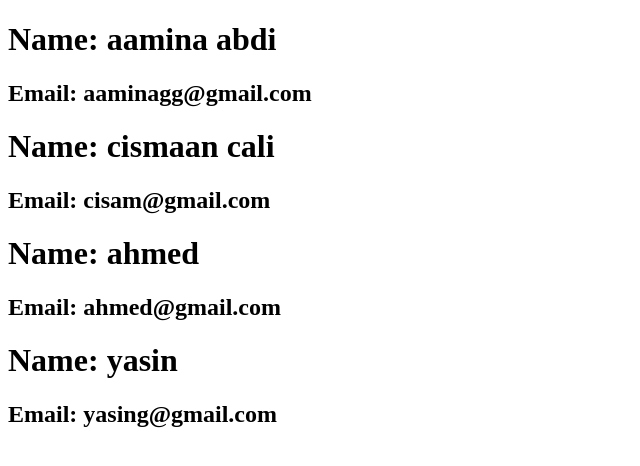
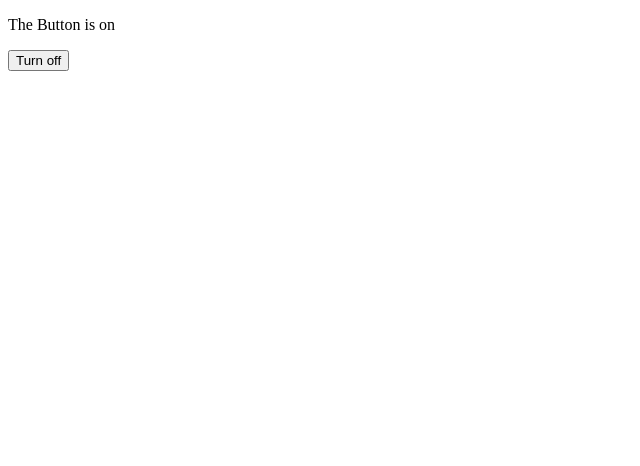
Before and after one commit to nurmoha251-droid/excise-3, a React (Vite) app: page / in a window 1280 px wide. Shown: the top 466 px of the page, without its empty margins (0-640 px from the left). Built offline with nearby package versions, Linux system fonts and the light colour scheme.

Commit message:
first commit

```diff
--- a/src/App.jsx
+++ b/src/App.jsx
@@ -1,39 +1,31 @@
-
-import UserCard from "./UserCard";
-
-function App()
+import { useState } from "react";
 
 
-  {
-
-  return (
-    <>
-    <UserCard
-    name={"aamina abdi"}
-    email={"aaminagg@gmail.com"}
+function App(){
+const[turn,setTurn]= useState(false)
+const forTurn = ()=> {
+setTurn(!turn)
+}
 
 
-    />
-    <UserCard
-    name={"cismaan cali"}
-    email={"cisam@gmail.com"}
+return(
+  <>
+    <p >The Button is  {turn ? 'off' : 'on'} </p>
+
+    <button on onClick={forTurn}>Turn {turn ? 'on' : 'off'}</button>
+  </>
+)
 
 
-    />
-    <UserCard
-    name={"ahmed"}
-    email={"ahmed@gmail.com"}
 
 
-    />
-    <UserCard
-    name={"yasin"}
-    email={"yasing@gmail.com"}
 
 
-    />
 
-    </>
-  )
-  }
+
+
+
+}
+
+
 export default App;
```
